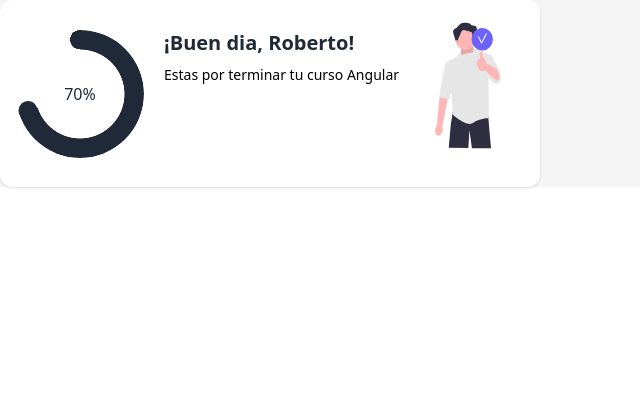
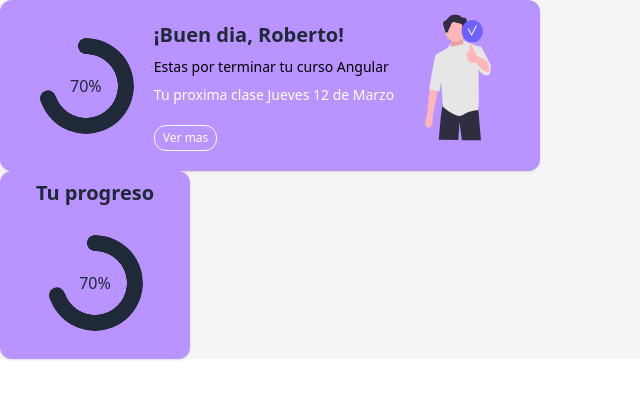
Before and after one commit to No-Country/c13-19-m-java-react-front, a Next.js app: page /pages/cardTest in a window 1280 px wide. Shown: the top 398 px of the page, without its empty margins (0-640 px from the left). Built offline with nearby package versions, Linux system fonts and the light colour scheme; a web font is replaced by a local one.

Commit message:
creating 2 cardContainers

```diff
--- a/src/app/components/CardCtainerProgress.tsx
+++ b/src/app/components/CardCtainerProgress.tsx
@@ -3,7 +3,9 @@
 import React from "react";
 
 interface CardCtainerProgress {
-    title: string;
+    topTittle?: string;
+    title?: string;
+    width: number;
     subtitle?: string;
     direction: "horizontal" | "vertical";
     text?: string;
@@ -15,6 +17,8 @@ interface CardCtainerProgress {
 }
 
 const CardCtainerProgress: React.FC<CardCtainerProgress> = ({
+    topTittle,
+    width,
     title,
     subtitle,
     textList,
@@ -25,8 +29,11 @@ const CardCtainerProgress: React.FC<CardCtainerProgress> = ({
     textListDecoration = "numbers",
     reactElement
 }) => {
+
+    const widthBig = "w-[360px] max-sm:gap-1 max-md:gap-2 md:w-[480px] lg:w-[540px]"
+    const widthSmall = "w-[170px] max-sm:hidden max-sm:gap-1 max-md:gap-2 md:w-[180px] lg:w-[190px]"
     const containerClasses =
-        "flex items-center gap-5 p-4 border rounded-xl shadow bg-white w-[150px] md:w-[320px] lg:w-[540px] border-none bg-[#B993FF]"; // Cambia el ancho a 150px en pantallas pequeñas
+        `flex ${(direction === "vertical")? "flex-col" : "flex-row" } items-center justify-center gap-5 p-2 border rounded-xl shadow w-[360px] ${(width >= 350)? widthBig : widthSmall } border-none bg-[#B993FF]`; // Cambia el ancho a 150px en pantallas pequeñas
     const titleClasses = "mb-2 font-bold text-xl";
     const subtitleClasses = "mb-2 text-[#000000] text-sm";
     const textClasses = "mb-2 text-[#FFFFFF] text-sm";
@@ -36,6 +43,7 @@ const CardCtainerProgress: React.FC<CardCtainerProgress> = ({
 
     return (
         <div className={containerClasses}>
+            {topTittle && <h3 className={titleClasses}>{topTittle}</h3>}
             {reactElement && (reactElement)}
             <div>
                 {title && <h3 className={titleClasses}>{title}</h3>}
--- a/src/app/components/CarrouselCard.tsx
+++ b/src/app/components/CarrouselCard.tsx
@@ -2,10 +2,22 @@ import Image from "next/image";
 import "tailwindcss/tailwind.css";
 import "daisyui/dist/full.css";
 
-export default function CarrouselCard({ source, tittle, children, itemNum }) {
+interface CarrouselCard {
+  source: string;
+  tittle: string;
+  children: string;
+  itemNum: number;
+}
+
+const CarrouselCard: React.FC<CarrouselCard> = ({
+  source,
+  tittle,
+  children,
+  itemNum
+}) => {
   const numItem = `item${itemNum}`;
 
-  const styles = (num) => {
+  const styles = (num: number) => {
     if (itemNum === num) {
       return "btn-circle btn-xs opacity-40 bg-slate-800";
     } else {
@@ -18,14 +30,14 @@ export default function CarrouselCard({ source, tittle, children, itemNum }) {
   return (
     <div
       id={numItem}
-      className="carousel-item w-full flex justify-center gap-20 max-lg:flex-col items-center my-10"
+      className="carousel-item w-full flex justify-center gap-32 max-lg:flex-col items-center my-10 max-2xl:gap-8 "
     >
       <Image
         alt="coming-soon"
         src={source}
         width={800}
         height={400}
-        className="w-[1000px] max-2xl:w-[500px] max-sm:w-[300px] h-auto"
+        className="w-[1000px] max-2xl:w-[400px] max-sm:w-[200px]"
       />
       <div className="flex flex-col align-center justify-center">
         <div className="w-96 flex flex-col max-sm:w-80">
@@ -55,3 +67,5 @@ export default function CarrouselCard({ source, tittle, children, itemNum }) {
     </div>
   );
 }
+
+export default CarrouselCard;
--- /dev/null
+++ b/src/app/components/Radial.tsx
@@ -0,0 +1,27 @@
+import React from 'react';
+
+const RadialProgressBar = ({ progress }) => {
+  const outerCircleSize = 100; // Tamaño del círculo exterior
+  const borderWidth = 10; // Grosor de la línea de progreso
+
+  return (
+    <div
+      className={`w-${outerCircleSize} h-${outerCircleSize} relative`}
+    >
+      <div
+        className={`w-full h-full absolute rounded-full bg-white dark:bg-gray-800`}
+      ></div>
+      <div
+        className={`w-full h-full absolute rounded-full bg-transparent border-${borderWidth} border-blue-500 border-solid`}
+        style={{
+          clipPath: `polygon(0 0, 100% 0, 100% ${100 - progress}%, 0 ${100 - progress}%)`,
+        }}
+      ></div>
+      <div className="flex items-center justify-center w-full h-full absolute">
+        <span className="text-xl font-semibold">{`${progress}%`}</span>
+      </div>
+    </div>
+  );
+};
+
+export default RadialProgressBar;
--- a/src/app/pages/cardTest/page.tsx
+++ b/src/app/pages/cardTest/page.tsx
@@ -1,7 +1,9 @@
+"use client"
 import Image from "next/image";
 import "tailwindcss/tailwind.css";
 import "daisyui/dist/full.css";
 import CardCtainerProgress from "@/app/components/CardCtainerProgress";
+import Radial from "@/app/components/Radial";
 
 export default function CardTest() {
 
@@ -15,17 +17,38 @@ export default function CardTest() {
         src={"/images/CardContainer1.svg"}
         width={88}
         height={50}
+        className="max-md:hidden lg:block"
     />
 
     const porcentaje =
-        <div className="radial-progress" style={{ "--value": "70", "--size": "8rem", "--thickness": "1.2rem" }}>70%</div>
+          <div className="radial-progress" style={{ "--value": "70", "--size": "6rem", "--thickness": "1rem" }}>70%</div>
 
-    const buttonCard = <button className=" text-white border-[#FFFFFF] border-[1.5px] py-1 px-4 rounded-xl text-xs mt-3" >Ver mas</button>
+     // const porcentaje = <Radial progress={15}></Radial>
+
+    const buttonCard = <button className=" text-white border-[#FFFFFF] border-[1.5px] py-1 px-2 rounded-xl text-xs mt-3" >Ver mas</button>
 
 
     return (
         <div>
-                <CardCtainerProgress title={ `¡Buen dia, ${name}!` } subtitle={`Estas por terminar tu curso ${cursoPorTerminar}` } direction={"horizontal"} button={buttonCard} iconOrImg={ImageGood} reactElement={porcentaje} text="Tu proxima clase Jueves 12 de Marzo"></CardCtainerProgress>
+            <CardCtainerProgress
+                title={ `¡Buen dia, ${name}!` }
+                subtitle={`Estas por terminar tu curso ${cursoPorTerminar}` }
+                direction={"horizontal"}
+                button={buttonCard}
+                iconOrImg={ImageGood}
+                reactElement={porcentaje}
+                text="Tu proxima clase Jueves 12 de Marzo"
+                width={400}></CardCtainerProgress>
+
+                <CardCtainerProgress
+                topTittle={"Tu progreso"}
+                direction={"vertical"}
+                width={100}
+
+                reactElement={porcentaje}/>
         </div>
+
+
+
     );
 }
```
Also changed, not shown: src/app/pages/carrousel/page.tsx (renamed from src/app/pages/carrousel/carrouselPage.tsx).
